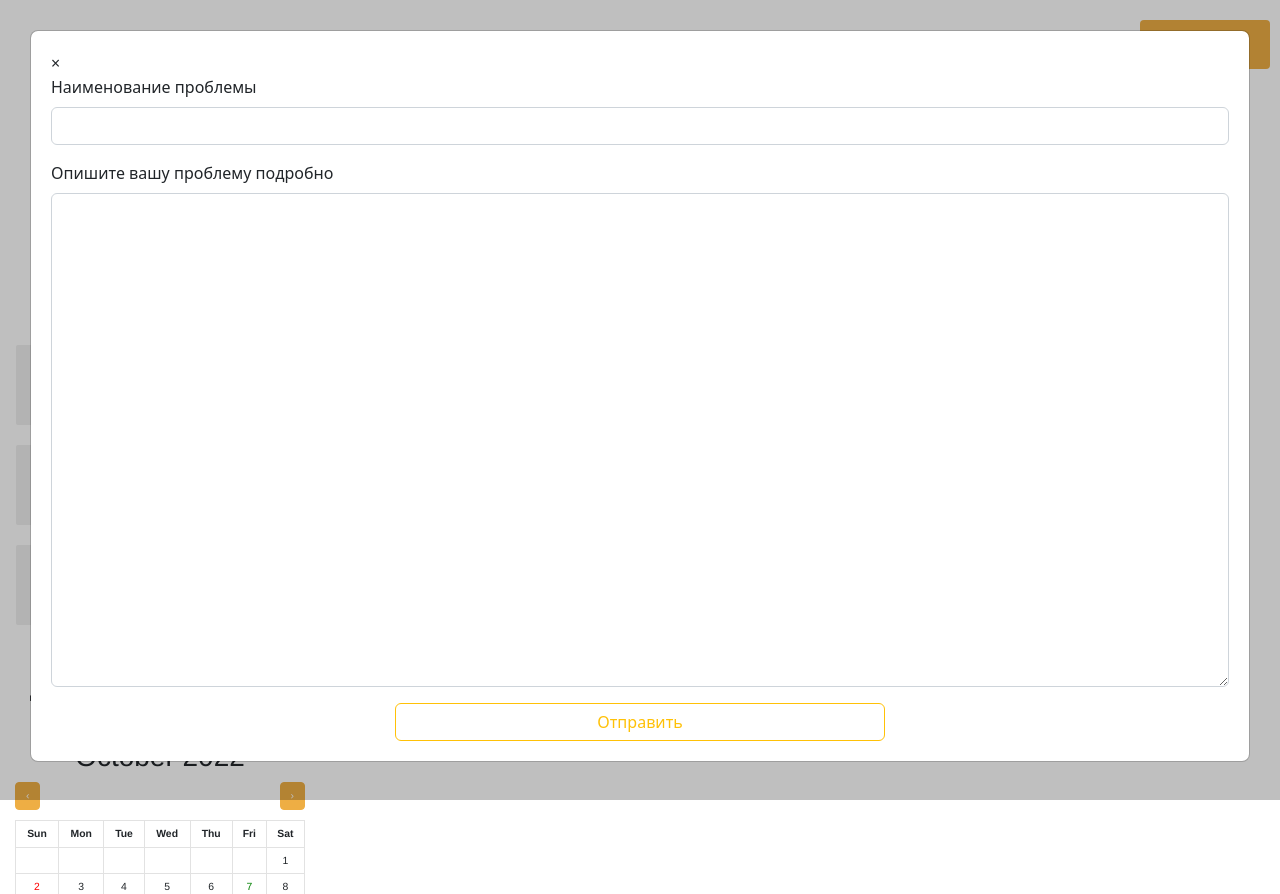
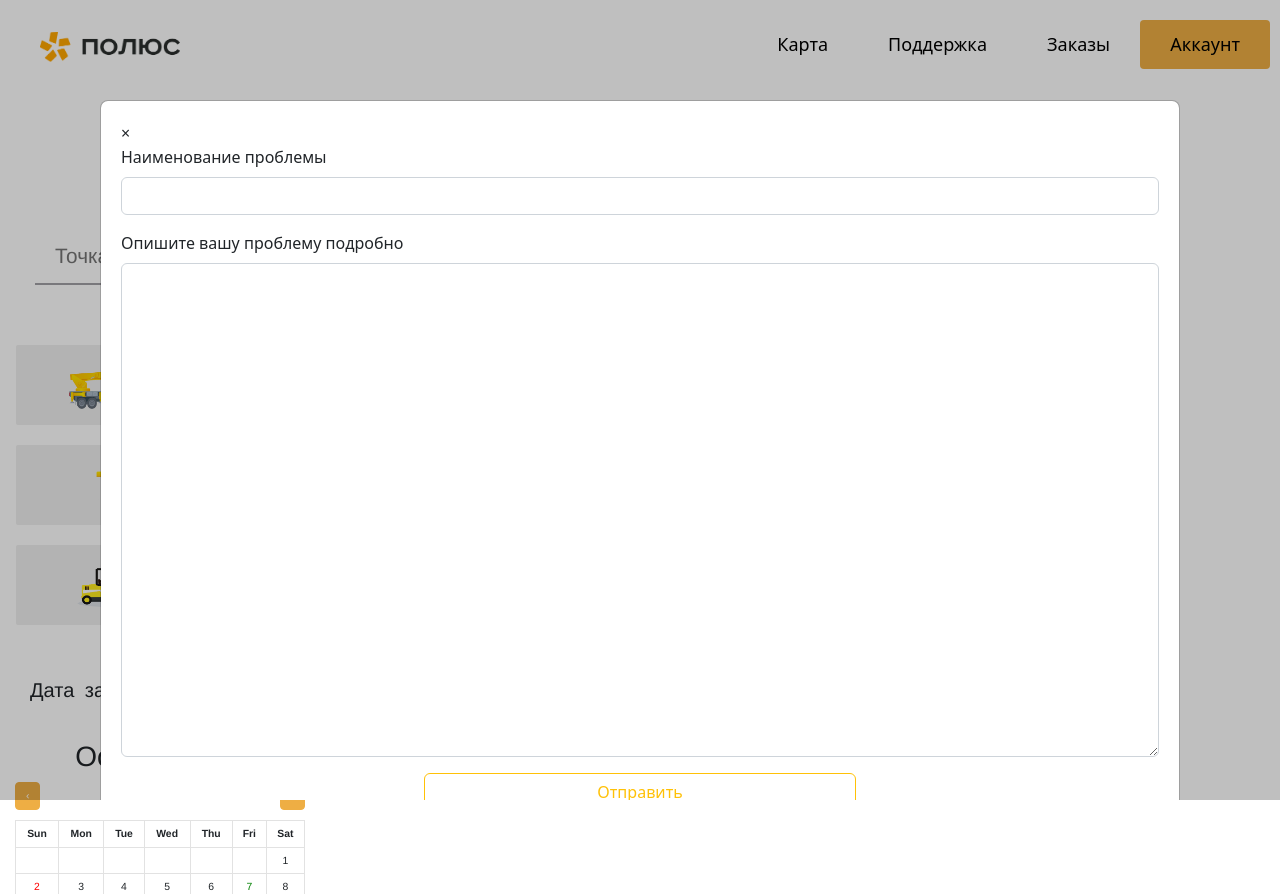
Before and after one commit to WilliamsCommando/hakaton_polus_zolota, a plain HTML site: page map.html in a window 1280 px wide. Both pictures are taken after a click on the link "Поддержка". Drawn offline with nearby package versions, Linux system fonts and the light colour scheme.

Commit message:
Поправила css у map

```diff
--- a/map.css
+++ b/map.css
@@ -255,11 +255,10 @@ input[type=text] {
 
 .modal {
     position: absolute;
-    position:absolute;
     top: 50%;
     left: 50%;
     overflow:hidden;
-    padding: 30px;
+    padding: 100px;
     background-color: rgba(0, 0, 0, 0.25);
     margin: auto;
     min-height: 100vh;
@@ -268,7 +267,3 @@ input[type=text] {
 .modal-content {
     padding: 20px;
 }
-
-.modal-content button {
-
-}
```
